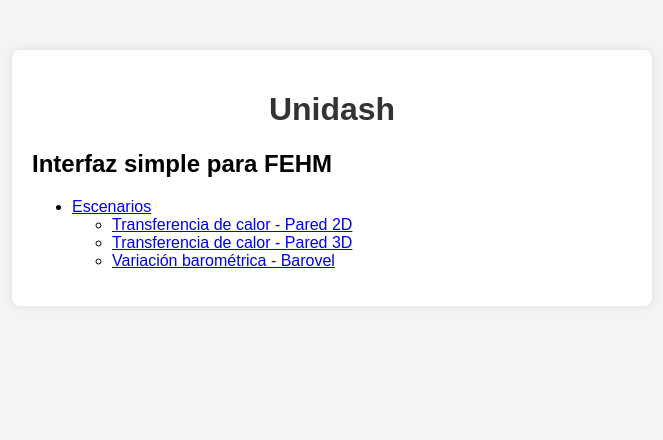
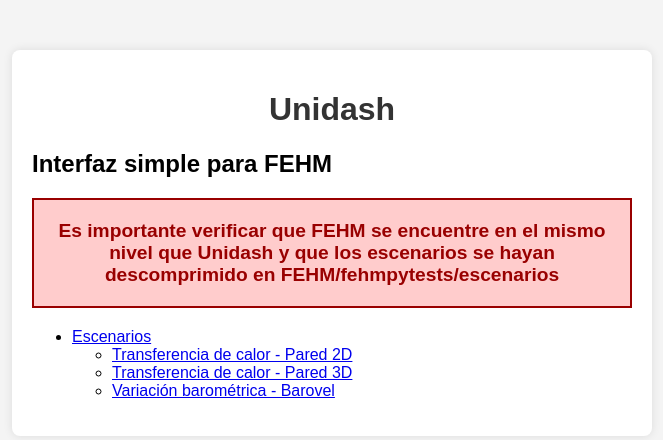
Before and after one commit to jjgarrid/Unidash, a Flask app: page / in a window 1280 px wide. Shown: the top 440 px of the page, without its empty margins (308-971 px from the left). Run offline with Flask 3, Linux system fonts and the light colour scheme.

Commit message:
added warning

```diff
--- a/app/templates/index.html
+++ b/app/templates/index.html
@@ -5,11 +5,30 @@
     <meta name="viewport" content="width=device-width, initial-scale=1.0">
     <title>Unidash</title>
     <link rel="stylesheet" href="{{ url_for('static', filename='css/styles.css') }}">
+    <style>
+        /* Inline style for the warning box */
+        .warning {
+            background-color: #ffcccc; /* Light red background */
+            color: #990000; /* Dark red text */
+            border: 2px solid #990000; /* Dark red border */
+            padding: 20px;
+            margin: 20px 0;
+            font-weight: bold;
+            text-align: center;
+            font-size: 1.2em;
+        }
+    </style>
 </head>
 <body>
     <div class="container">
         <h1>Unidash</h1>
         <h2>Interfaz simple para FEHM</h2>
+
+        <!-- Warning Box -->
+        <div class="warning">
+            Es importante verificar que FEHM se encuentre en el mismo nivel que Unidash y que los escenarios se hayan descomprimido en FEHM/fehmpytests/escenarios
+        </div>
+
         <div class="menu">
             <ul>
                 <li><a href="#">Escenarios</a>
```
